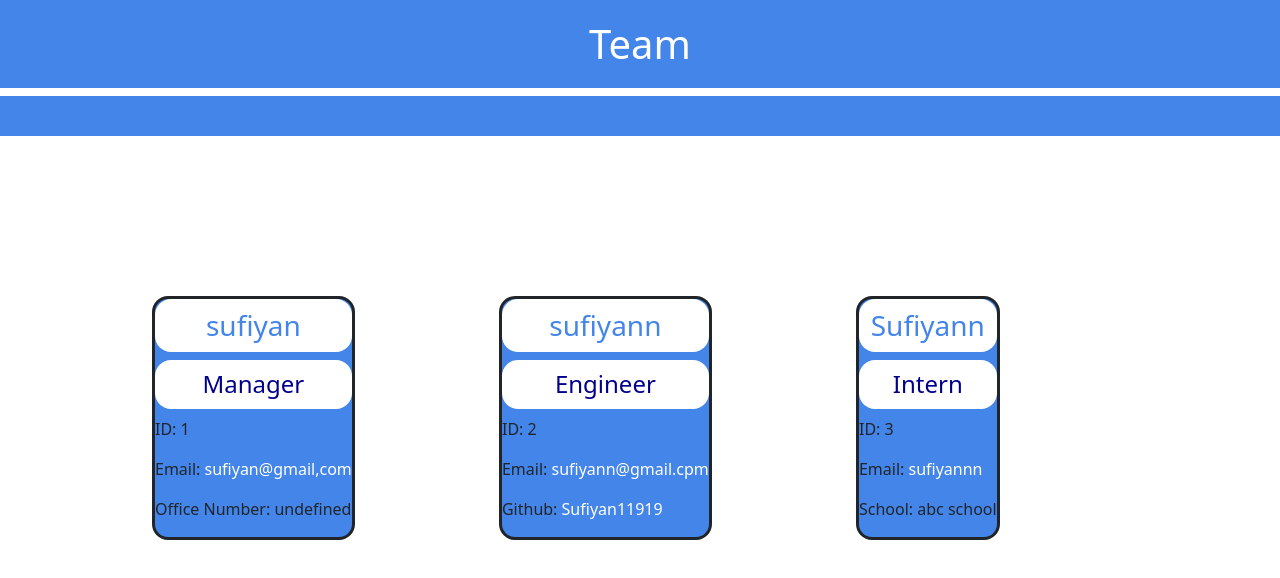
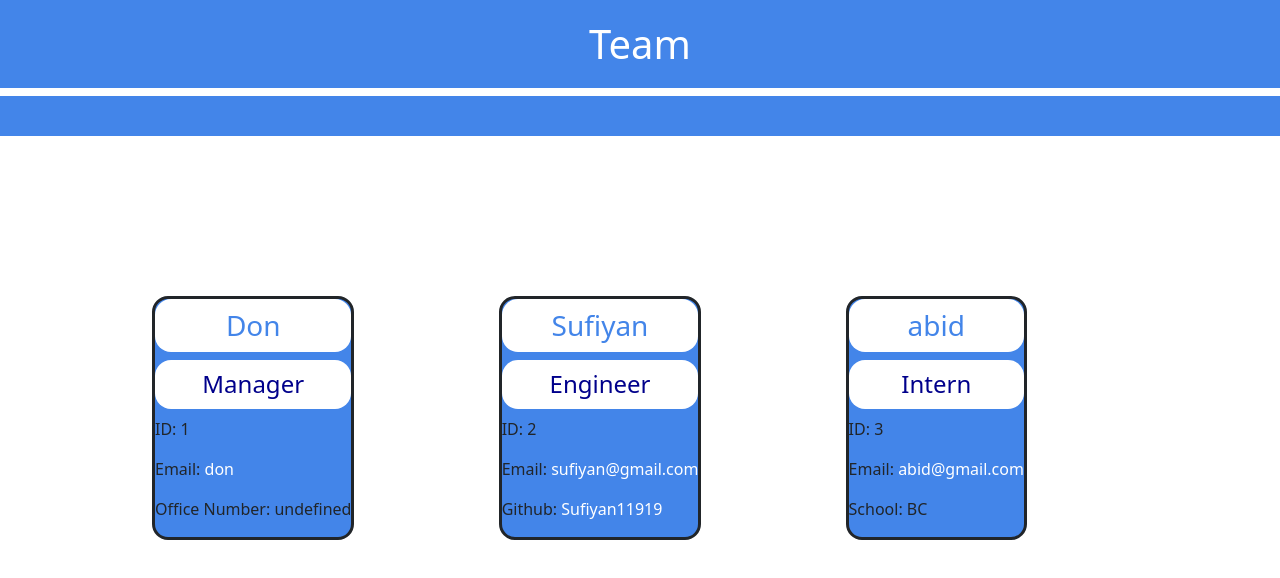
Before and after one commit to Sufiyan11919/Team-Profile-Generator, a website: page dist/index.html in a window 1280 px wide. Drawn offline with nearby package versions, Linux system fonts and the light colour scheme.

Commit message:
added screenshot and readme file

```diff
--- a/dist/index.html
+++ b/dist/index.html
@@ -18,14 +18,14 @@
         <div class = "container">
 
                     <div class="block">
-                        <div class="block-header ">
-                            <h3>sufiyan</h3>
+                        <div class="block-header">
+                            <h3>Don</h3>
                             <h4>Manager</h4>
                         </div>
                         <div class="block-body">
                             <p>ID: 1</p>
                             <p>Email:
-                                <a href="mailto:sufiyan@gmail,com">sufiyan@gmail,com</a>
+                                <a href="mailto:don">don</a>
                             </p>
                             <p>Office Number: undefined</p>
                         </div>
@@ -33,14 +33,14 @@
 
 
                     <div class="block">
-                            <div class="block-header ">
-                                <h3>sufiyann</h3>
+                            <div class="block-header">
+                                <h3>Sufiyan</h3>
                                 <h4>Engineer</h4>
                             </div>
                         <div class="block-body">
                             <p>ID: 2</p>
                             <p>Email:
-                                <a href="mailto:sufiyann@gmail.cpm">sufiyann@gmail.cpm</a>
+                                <a href="mailto:sufiyan@gmail.com">sufiyan@gmail.com</a>
                             </p>
                             <p>Github:
                                 <a href="https://github.com/Sufiyan11919" class="mt-auto"><i class="fab fa-github mr-2"></i>Sufiyan11919</a>
@@ -51,16 +51,16 @@
 
 
                     <div class="block">
-                        <div class="block-header ">
-                            <h3>Sufiyann</h3>
+                        <div class="block-header">
+                            <h3>abid</h3>
                             <h4>Intern</h4>
                         </div>
                         <div class="block-body">
                             <p>ID: 3</p>
                             <p>Email:
-                                <a href="mailto:sufiyannn">sufiyannn</a>
+                                <a href="mailto:abid@gmail.com">abid@gmail.com</a>
                             </p>
-                            <p>School: abc school</p>
+                            <p>School: BC</p>
                         </div>
                     </div>
 
```
Also changed, not shown: README.md, screenshots/Screenshot (203).png (added).
